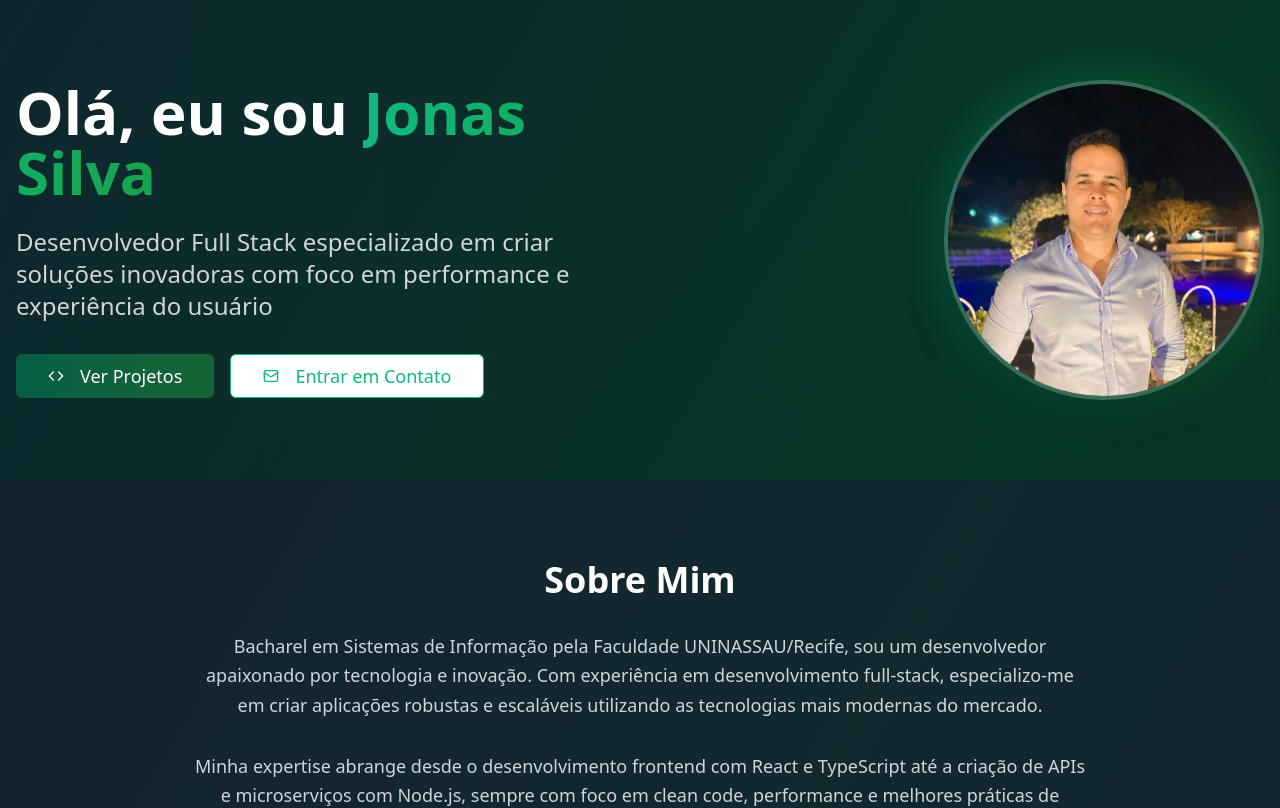
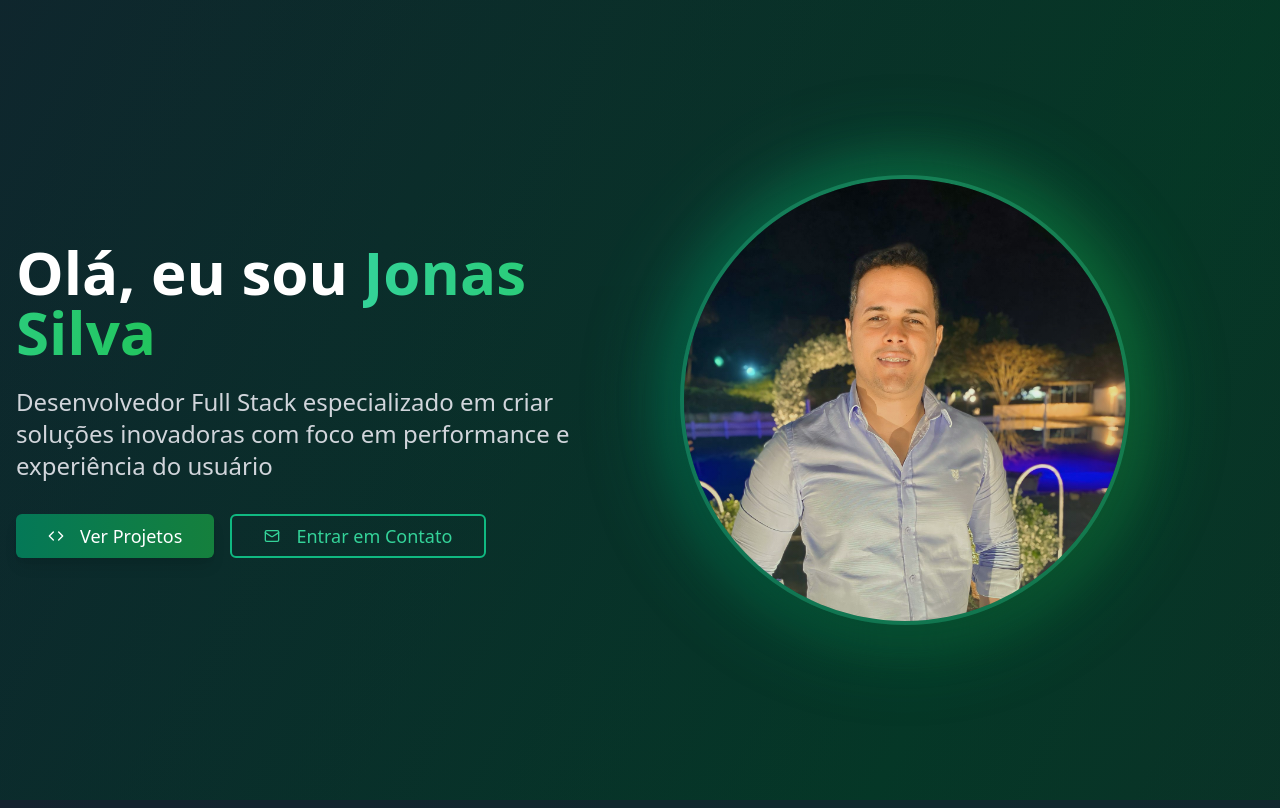
Before and after one commit to jonasferreira-silva1/jonas-silva-portfolio-hub, a React (Vite) app: page / in a window 1280 px wide. Shown: the top 808 px of the page. Built offline with nearby package versions, Linux system fonts and the light colour scheme.

Commit message:
Refactor hero section
Update the hero section to match the image provided by the user.

```diff
--- a/src/pages/Index.tsx
+++ b/src/pages/Index.tsx
@@ -44,25 +44,40 @@ const Index = () => {
   return (
     <div className="min-h-screen bg-gradient-to-br from-gray-900 via-emerald-950 to-gray-900">
       {/* Hero Section */}
-      <section className="relative overflow-hidden">
+      <section className="relative overflow-hidden min-h-screen flex items-center">
         <div className="absolute inset-0 bg-gradient-to-r from-emerald-800/20 to-green-800/20" />
-        <div className="container mx-auto px-4 py-20 relative">
-          <div className="flex flex-col lg:flex-row items-center gap-12">
-            <div className="flex-1 text-center lg:text-left">
-              <h1 className="text-4xl md:text-6xl font-bold text-white mb-6 animate-fade-in">
+        <div className="container mx-auto px-4 relative">
+          <div className="flex flex-col lg:flex-row items-center gap-12 lg:gap-20">
+            {/* Foto em destaque - agora vem primeiro no mobile */}
+            <div className="flex-1 flex justify-center lg:justify-start order-1 lg:order-2">
+              <div className="relative group">
+                <div className="absolute -inset-6 bg-gradient-to-r from-emerald-600 to-green-600 rounded-full blur-2xl opacity-30 group-hover:opacity-50 transition-opacity duration-500 animate-pulse" />
+                <div className="absolute -inset-3 bg-gradient-to-r from-emerald-700 to-green-700 rounded-full blur-xl opacity-50 group-hover:opacity-70 transition-opacity duration-300" />
+                <img
+                  src="/lovable-uploads/651ea45a-792c-457c-b438-dfa0fc8cc76d.png"
+                  alt="Jonas Silva"
+                  className="relative w-96 h-96 lg:w-[450px] lg:h-[450px] rounded-full object-cover border-4 border-emerald-400/30 shadow-2xl transition-all duration-500 group-hover:scale-105 group-hover:border-emerald-400/50"
+                />
+                <div className="absolute inset-0 rounded-full bg-gradient-to-t from-emerald-900/20 to-transparent" />
+              </div>
+            </div>
+
+            {/* Conteúdo textual */}
+            <div className="flex-1 text-center lg:text-left order-2 lg:order-1">
+              <h1 className="text-4xl md:text-5xl lg:text-6xl font-bold text-white mb-6 animate-fade-in">
                 Olá, eu sou{" "}
-                <span className="bg-gradient-to-r from-emerald-500 to-green-600 bg-clip-text text-transparent">
+                <span className="bg-gradient-to-r from-emerald-400 to-green-500 bg-clip-text text-transparent">
                   Jonas Silva
                 </span>
               </h1>
-              <p className="text-xl md:text-2xl text-gray-300 mb-8 animate-fade-in">
+              <p className="text-xl md:text-2xl text-gray-300 mb-8 animate-fade-in leading-relaxed">
                 Desenvolvedor Full Stack especializado em criar soluções inovadoras
                 com foco em performance e experiência do usuário
               </p>
               <div className="flex flex-col sm:flex-row gap-4 justify-center lg:justify-start animate-fade-in">
                 <Button
                   size="lg"
-                  className="bg-gradient-to-r from-emerald-800 to-green-800 hover:from-emerald-900 hover:to-green-900 text-white px-8 py-3 text-lg transition-all duration-300 hover:scale-105"
+                  className="bg-gradient-to-r from-emerald-700 to-green-700 hover:from-emerald-800 hover:to-green-800 text-white px-8 py-4 text-lg transition-all duration-300 hover:scale-105 shadow-lg hover:shadow-emerald-500/25"
                 >
                   <Code className="w-5 h-5 mr-2" />
                   Ver Projetos
@@ -70,21 +85,11 @@ const Index = () => {
                 <Button
                   variant="outline"
                   size="lg"
-                  className="border-emerald-500 text-emerald-500 hover:bg-emerald-500 hover:text-white px-8 py-3 text-lg transition-all duration-300 hover:scale-105"
+                  className="border-2 border-emerald-500 text-emerald-400 hover:bg-emerald-500 hover:text-white px-8 py-4 text-lg transition-all duration-300 hover:scale-105 bg-transparent"
                 >
                   <Mail className="w-5 h-5 mr-2" />
                   Entrar em Contato
                 </Button>
-              </div>
-            </div>
-            <div className="flex-1 flex justify-center lg:justify-end">
-              <div className="relative group">
-                <div className="absolute -inset-4 bg-gradient-to-r from-emerald-800 to-green-800 rounded-full blur-lg opacity-70 group-hover:opacity-100 transition-opacity duration-300 animate-pulse" />
-                <img
-                  src="/lovable-uploads/651ea45a-792c-457c-b438-dfa0fc8cc76d.png"
-                  alt="Jonas Silva"
-                  className="relative w-80 h-80 rounded-full object-cover border-4 border-white/20 shadow-2xl transition-transform duration-300 group-hover:scale-105"
-                />
               </div>
             </div>
           </div>
```
